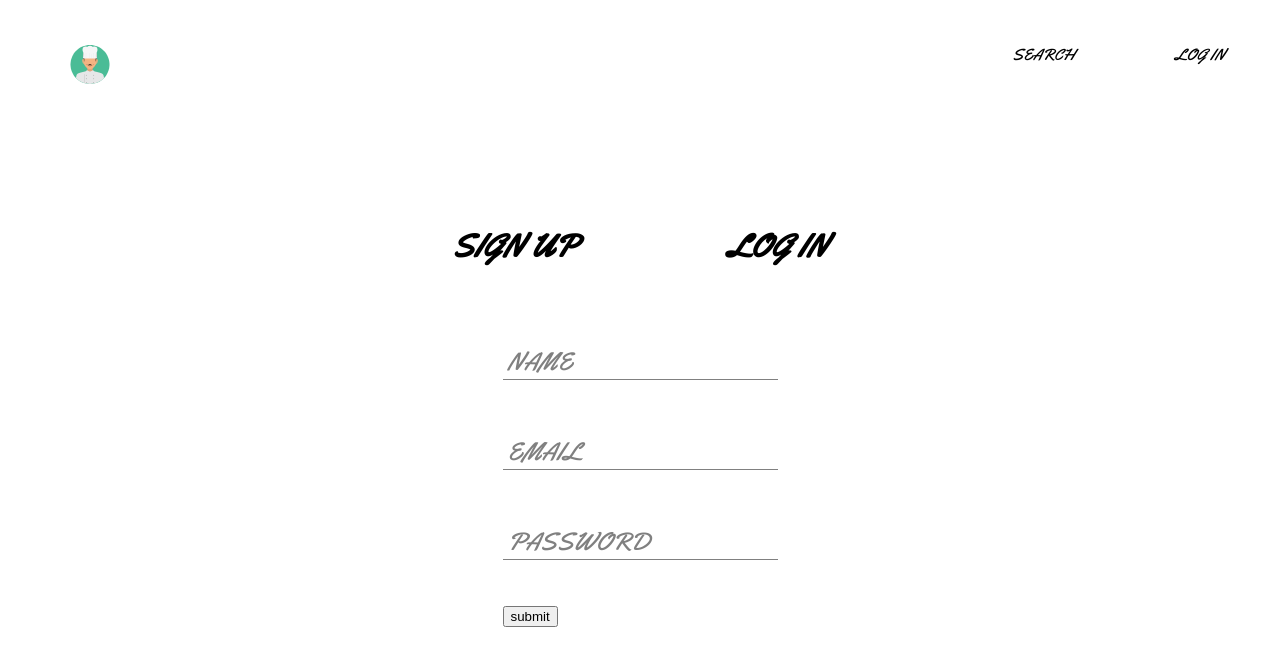
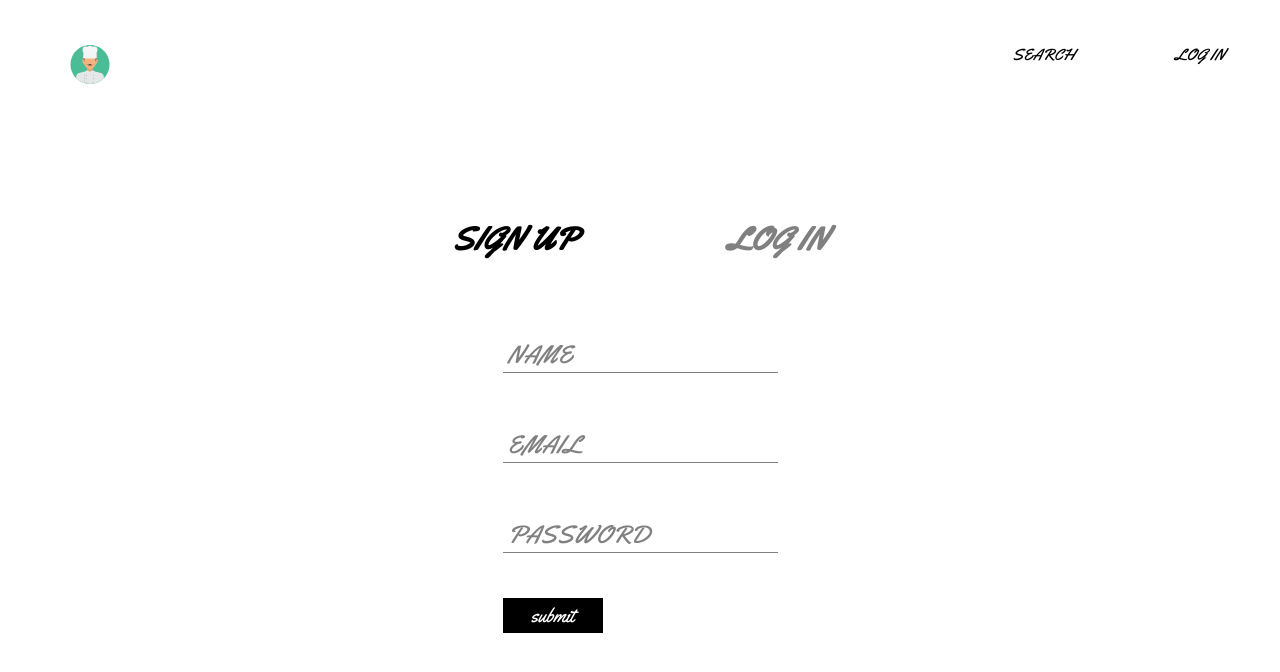
Before and after one commit to DeveloperIsh1179/ts-recipe-app, a React (Create React App) app: page /auth in a window 1280 px wide. Shown: the top 672 px of the page. Built offline with nearby package versions, Linux system fonts and the light colour scheme; what amazon-cognito-identity-js would draw is missing.

Commit message:
added the signup and login alternating styles when clicked to let user know which form they are in

```diff
--- a/src/components/sign-up-form/sign-up-form.component.tsx
+++ b/src/components/sign-up-form/sign-up-form.component.tsx
@@ -1,6 +1,7 @@
 import { ChangeEvent, useState, FormEvent } from 'react';
 import { createCognitoSignUp } from 'utils/amazon-cognito/amazon-cognito.utils';
 import FormInput from 'components/form-input/form-input.component';
+import Button from 'components/button/button.component';
 import { toast, ToastContainer } from 'react-toastify';
 import { SignUpContainer } from './sign-up-form.styles';
 
@@ -63,7 +64,7 @@ function SignUpForm(): JSX.Element {
           value={password}
           onChange={handleOnChange}
         />
-        <button type="submit">submit</button>
+        <Button type="submit" name="submit" />
       </form>
     </SignUpContainer>
   );
--- a/src/routes/authentication/authentication.component.tsx
+++ b/src/routes/authentication/authentication.component.tsx
@@ -5,23 +5,49 @@ import { FormContext } from 'contexts/form.context';
 import {
   AuthenticationContainer,
   HeaderContainer,
+  SignInBanner,
+  SignUpBanner,
 } from './authentication.styles';
 
 function Authentication(): JSX.Element {
   const { isNewUser, setIsNewUser } = useContext(FormContext);
 
-  const handleOnClick = () => {
-    setIsNewUser(!isNewUser);
+  const setIsNewUserTrue = () => {
+    setIsNewUser(true);
+    const signUp = document.getElementById('signUp');
+    const signIn = document.getElementById('signIn');
+    if (signUp && signIn) {
+      signUp.style.color = 'black';
+      signIn.style.color = 'grey';
+    }
+  };
+
+  const setIsNewUserFalse = () => {
+    setIsNewUser(false);
+    const signUp = document.getElementById('signUp');
+    const signIn = document.getElementById('signIn');
+    if (signUp && signIn) {
+      signUp.style.color = 'grey';
+      signIn.style.color = 'black';
+    }
   };
   return (
     <AuthenticationContainer>
       <HeaderContainer>
-        <div onClick={handleOnClick} role="presentation">
+        <SignUpBanner
+          id="signUp"
+          onClick={setIsNewUserTrue}
+          role="presentation"
+        >
           <h1>SIGN UP</h1>
-        </div>
-        <div onClick={handleOnClick} role="presentation">
+        </SignUpBanner>
+        <SignInBanner
+          id="signIn"
+          onClick={setIsNewUserFalse}
+          role="presentation"
+        >
           <h1>LOG IN</h1>
-        </div>
+        </SignInBanner>
       </HeaderContainer>
       {isNewUser
         ? (<SignUpForm />
--- a/src/routes/authentication/authentication.styles.tsx
+++ b/src/routes/authentication/authentication.styles.tsx
@@ -13,3 +13,11 @@ export const HeaderContainer = styled.div`
   justify-content: space-between;
   width: 375px;
 `;
+
+export const SignInBanner = styled.div`
+color: grey;
+`;
+
+export const SignUpBanner = styled.div`
+color: black;
+`;
```
